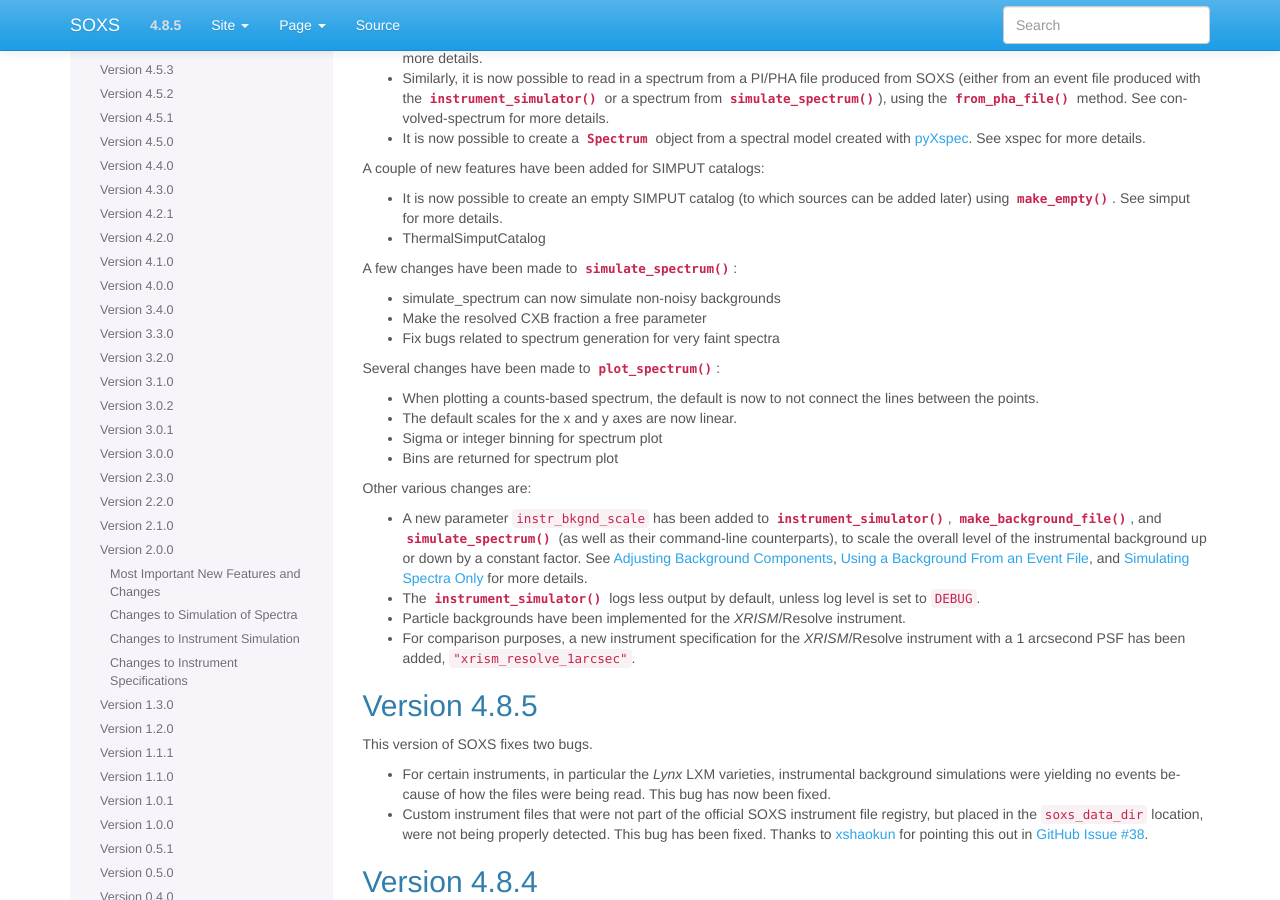
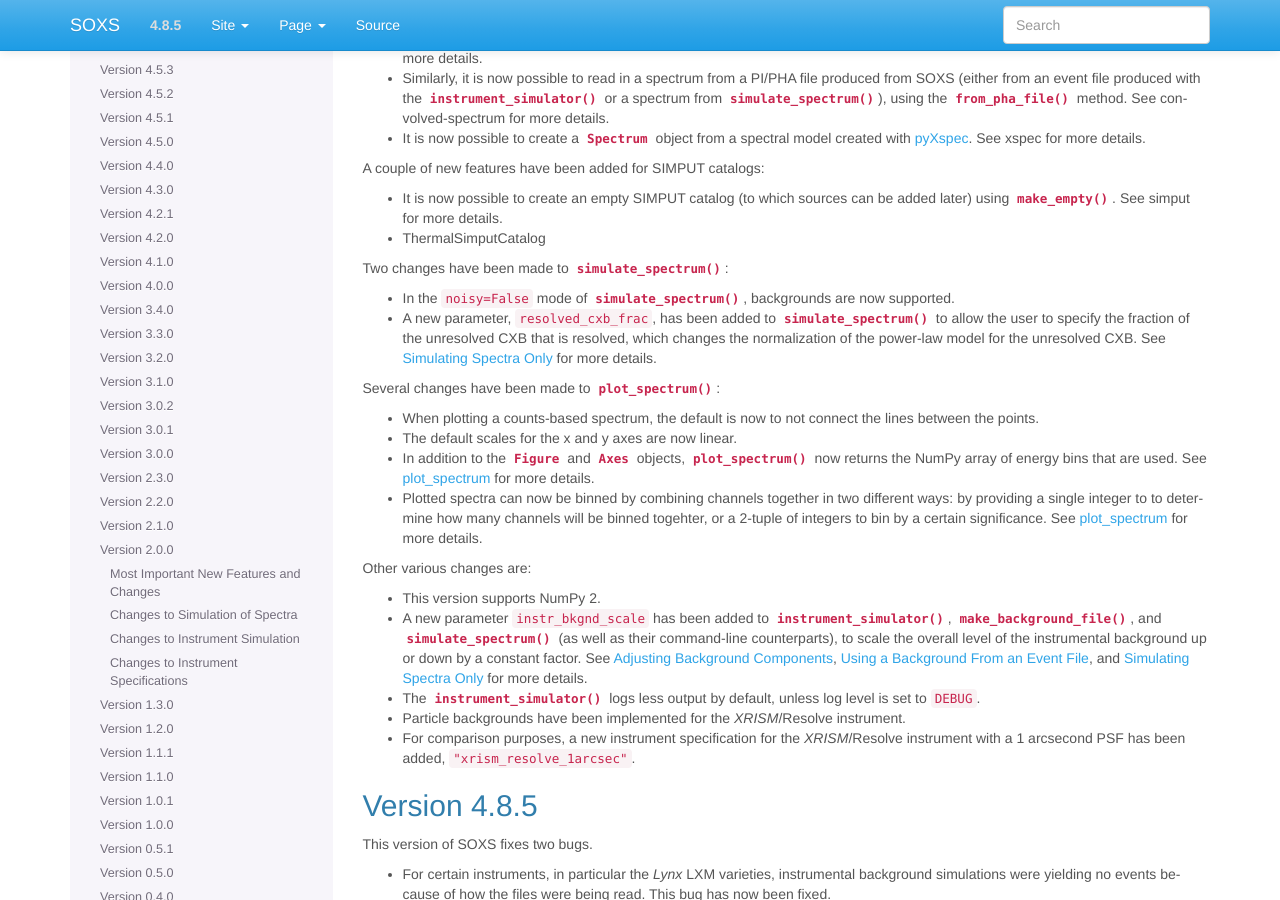
Before and after one commit to lynx-x-ray-observatory/soxs, a Sphinx documentation site: the page built from doc/source/changelog.rst, in a window 1280 px wide and 900 px high, scrolled down 311 px. Built offline with Sphinx 7.4.7, drawn with Linux system fonts in a browser that asks for light colours.

Commit message:
doc fixes

```diff
--- a/doc/source/changelog.rst
+++ b/doc/source/changelog.rst
@@ -37,22 +37,32 @@ A couple of new features have been added for SIMPUT catalogs:
   :ref:`simput` for more details.
 * ThermalSimputCatalog
 
-A few changes have been made to :func:`~soxs.instrument.simulate_spectrum`:
+Two changes have been made to :func:`~soxs.instrument.simulate_spectrum`:
 
-* simulate_spectrum can now simulate non-noisy backgrounds
-* Make the resolved CXB fraction a free parameter
-* Fix bugs related to spectrum generation for very faint spectra
+* In the ``noisy=False`` mode of :func:`~soxs.instrument.simulate_spectrum`,
+  backgrounds are now supported.
+* A new parameter, ``resolved_cxb_frac``, has been added to
+  :func:`~soxs.instrument.simulate_spectrum` to allow the user to specify the
+  fraction of the unresolved CXB that is resolved, which changes the normalization
+  of the power-law model for the unresolved CXB. See :ref:`simulate-spectrum`
+  for more details.
 
 Several changes have been made to :func:`~soxs.events.spectra.plot_spectrum`:
 
 * When plotting a counts-based spectrum, the default is now to not connect the
   lines between the points.
 * The default scales for the x and y axes are now linear.
-* Sigma or integer binning for spectrum plot
-* Bins are returned for spectrum plot
+* In addition to the :class:`~matplotlib.figure.Figure` and :class:`~matplotlib.axes.Axes`
+  objects, :func:`~soxs.events.spectra.plot_spectrum` now returns the NumPy array of
+  energy bins that are used. See :ref:`plot-spectrum` for more details.
+* Plotted spectra can now be binned by combining channels together in two different ways:
+  by providing a single integer to to determine how many channels will be binned togehter,
+  or a 2-tuple of integers to bin by a certain significance. See :ref:`plot-spectrum` for
+  more details.
 
 Other various changes are:
 
+* This version supports NumPy 2.
 * A new parameter ``instr_bkgnd_scale`` has been added to
   :func:`~soxs.instrument.instrument_simulator`, :func:`~soxs.instrument.make_background_file`,
   and :func:`~soxs.instrument.simulate_spectrum` (as well as their command-line
```
Also changed, not shown: doc/source/users_guide/instrument.rst (+7 -2 lines).
